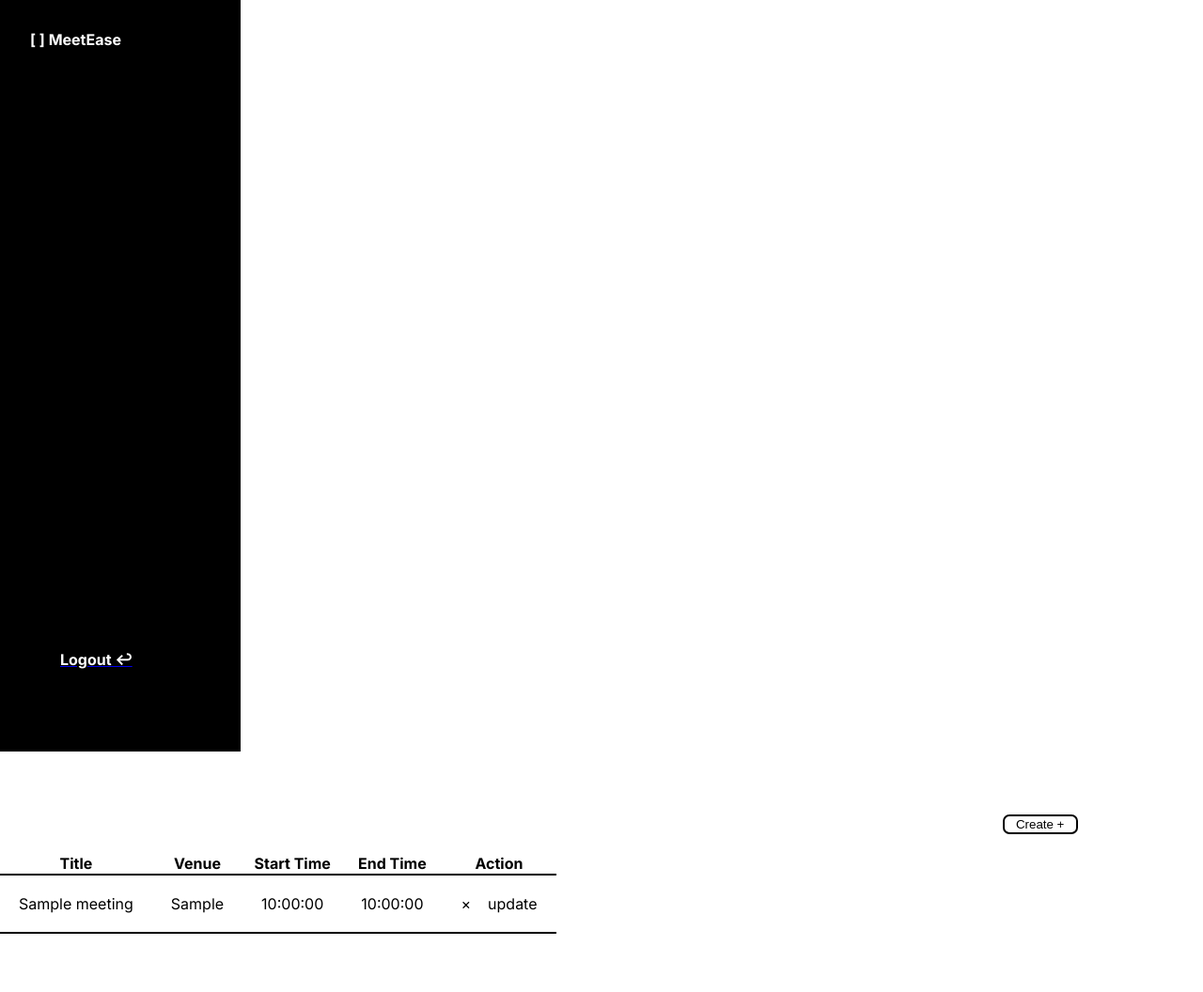
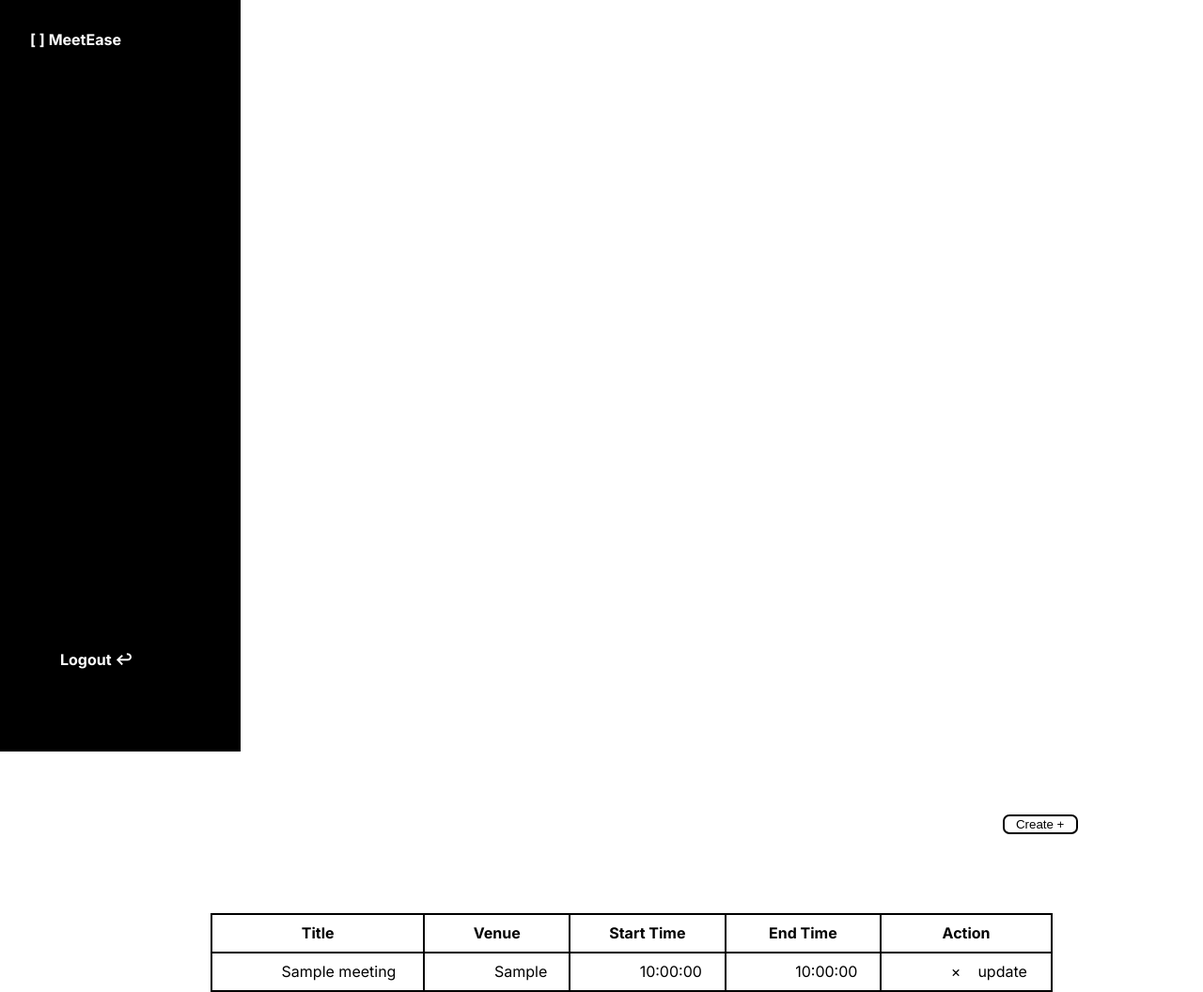
Before and after one commit to kw-aku/MeetEase-Team-6-, a PHP site: page /homepage.php in a window 1280 px wide. Shown: the whole page at 94% size. Before the commit the page ends 994 px from the top, so only its background shows below. Run offline with PHP 8.4, Linux system fonts and the light colour scheme; tables that the repository leaves empty hold one stand-in row (values such as "Sample post").

Commit message:
Update homepage.css
corrected the styles

```diff
--- a/Css/homepage.css
+++ b/Css/homepage.css
@@ -7,6 +7,11 @@ body{
 
 input:hover{
     cursor: pointer;
+}
+
+a{
+    text-decoration: none;
+    color: inherit;
 }
 
 
@@ -103,54 +108,26 @@ input:hover{
 }
 
 
-
-
-
-/*css for the table*/
-table {
-
-    text-align: center;
+/* css for the table*/
+table{
+    position: relative;
     border-collapse: collapse;
-    /* border: 1px solid black; */
-    border-radius: 7px;
-
-
-
-
+    width: 70%;
+    margin-top: 2em;
+    margin-left: 10em;
+    left: 4em;
+    top: 2em;
 }
 
+th,td{
+    border: 2px solid black;
+    padding: .6em;
+}
 
 td{
-
-    padding: 20px;
-    max-width: 250px;
-    overflow: auto;
-    max-height: 50px;
-    white-space: nowrap;
-    background-color: rgb(255, 255, 255);
-    /* border: 2px solid black; */
-
+    text-indent: 4em;
 }
 
-tr{
-    border: 2px solid black;
-    border-top: 0px;
-    border-right: 0px;
-    border-left: 0px;
-
-
-
+tr:nth-child(even){
+    background-color: #D9D9D9;
 }
-
-
-#meeting_table {
-    position: fixed;
-    padding: 40px;
-
-    margin-left: 400px;
-    margin-top: 10dvh;
-    margin-right: 10px;
-    border: 4px solid black;
-    border-radius: 14px;
-
-}
```
